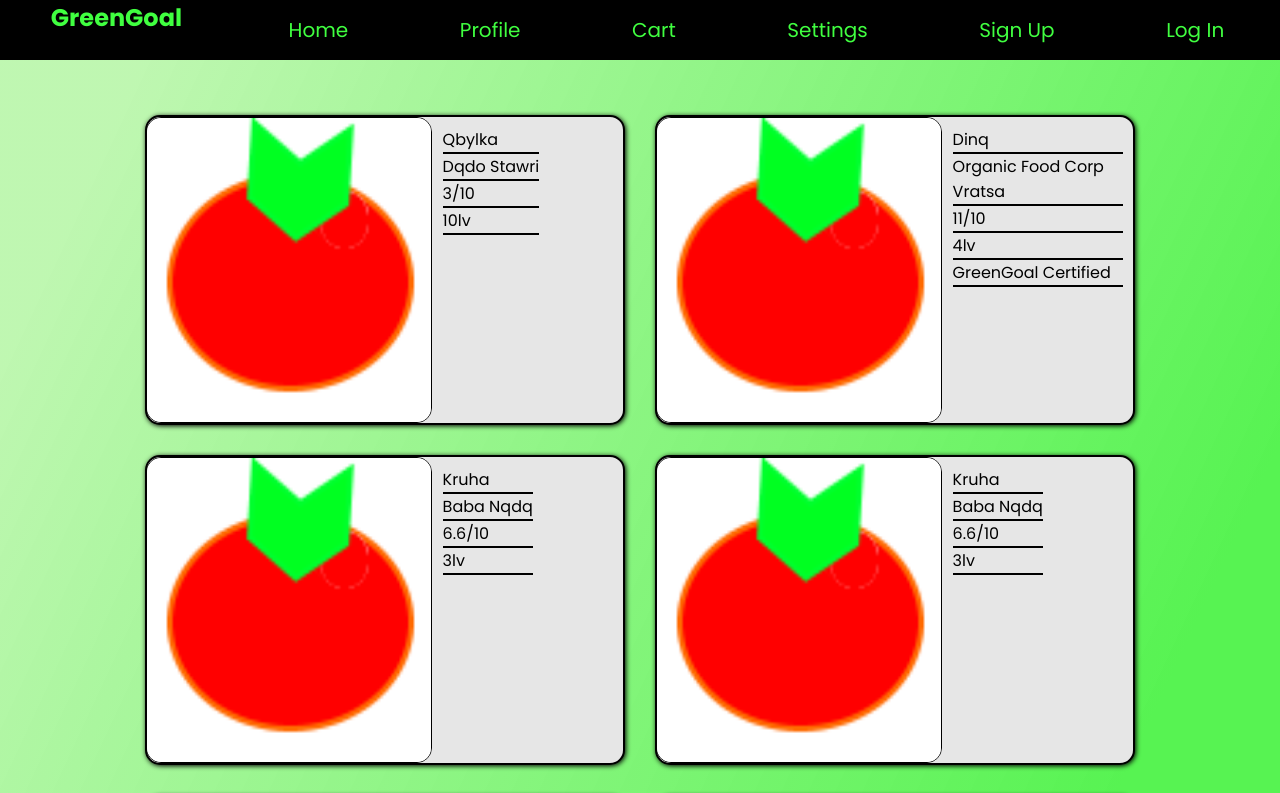
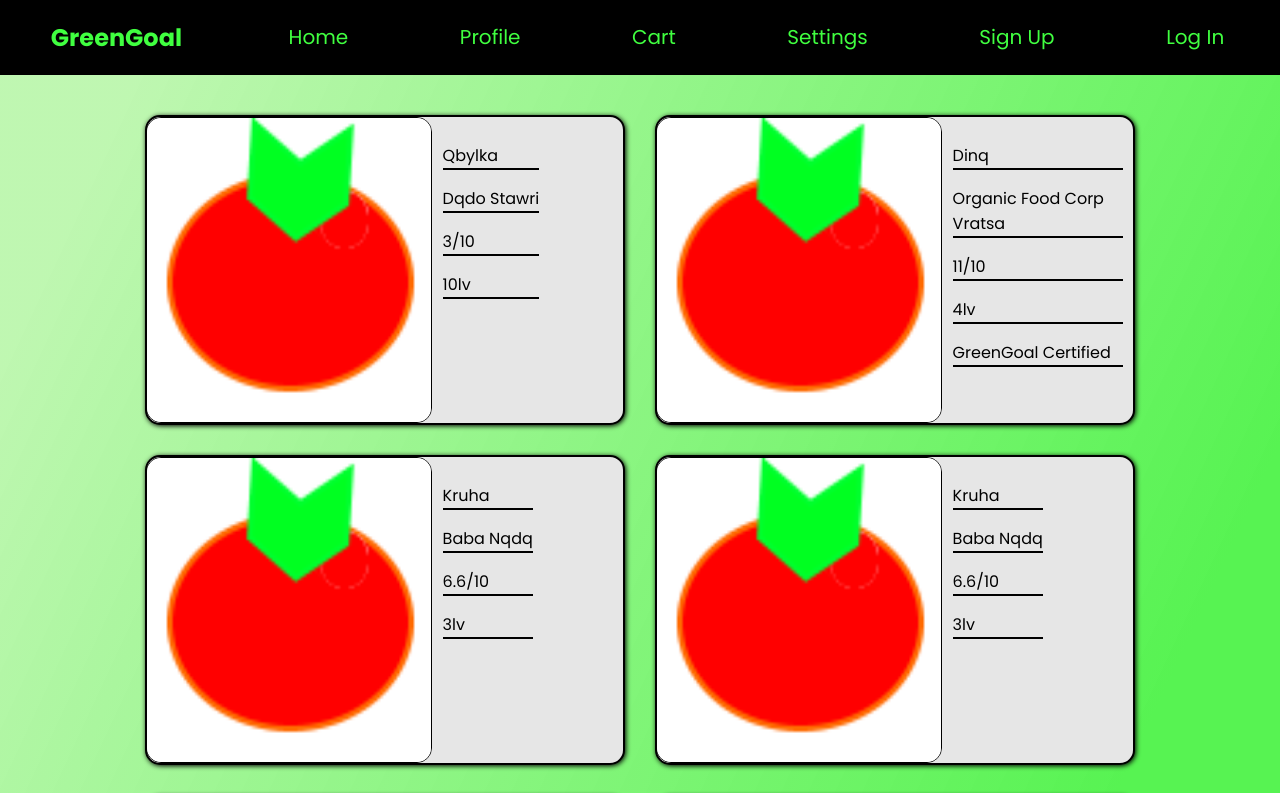
Before and after one commit to ZariProjects/Hack_Tues_GG, a React (Create React App) app in the folder green_goal/: page / in a window 1280 px wide. Shown: the top 793 px of the page. Built offline with nearby package versions, Linux system fonts and the light colour scheme; a web font is replaced by a local one.

Commit message:
Stabilize CSS

```diff
--- a/green_goal/src/containers/Login/Login.css
+++ b/green_goal/src/containers/Login/Login.css
@@ -1,7 +1,5 @@
 @import url('https://fonts.googleapis.com/css?family=Poppins:400,500,600,700&display=swap');
 *{
-  margin: 0;
-  padding: 0;
   outline: none;
   box-sizing: border-box;
   font-family: 'Poppins', sans-serif;
--- a/green_goal/src/store/actions/actionTypes.js
+++ b/green_goal/src/store/actions/actionTypes.js
@@ -1,3 +1,3 @@
-/*export const GET_CARD_START = 'GET_CARD_START';
+export const GET_CARD_START = 'GET_CARD_START';
 export const INIT_CARDS = 'INIT_CARDS';
-export const AUTH_PLACE_HOLDER = 'AUTH_PLACE_HOLDER';*/
+export const AUTH_PLACE_HOLDER = 'AUTH_PLACE_HOLDER';
--- a/green_goal/src/store/actions/auth.js
+++ b/green_goal/src/store/actions/auth.js
@@ -1,7 +1,7 @@
-/*import * as actionTypes from './actionTypes';
+import * as actionTypes from './actionTypes';
 
 export const auth_place_holder = () => {
     return {
         type: actionTypes.AUTH_PLACE_HOLDER
     }
-}*/
+}
--- a/green_goal/src/store/actions/cards.js
+++ b/green_goal/src/store/actions/cards.js
@@ -1,9 +1,9 @@
-/*import cors from 'cors';
-import mongoose from 'mongoose';
+//import cors from 'cors';
+//import mongoose from 'mongoose';
 import * as actionTypes from './actionTypes';
-import express from 'express';
-//import cardRouter from '../routes/cardRoute';
-import axios from 'axios';
+//import express from 'express';
+///import cardRouter from '../routes/cardRoute';
+//import axios from 'axios';
 
 //const app = express();
 
@@ -23,8 +23,8 @@ export const init_cards_start = (cardData) => {
 export const init_cards = () => {
     return {
         type: actionTypes.INIT_CARDS
-    }; /*dispatch => {
-        /*app.use(cors());
+    };}/* dispatch => {
+        app.use(cors());
         app.use(express.json());
         mongoose.connect('mongodb+srv://lacho:lacho123@cluster1.horty.mongodb.net/green_goal_main_db');
         app.use('/', cardRouter)
@@ -50,4 +50,4 @@ export const init_cards = () => {
             useCreateIndex: true
         });
     };
-};*/
+};}}*/
--- a/green_goal/src/store/actions/index.js
+++ b/green_goal/src/store/actions/index.js
@@ -1,4 +1,4 @@
-/*import * as actionTypes from './actionTypes';
+import * as actionTypes from './actionTypes';
 
 export {
     set_cards,
@@ -7,4 +7,4 @@ export {
 
 export {
     auth_place_holder
-}from './auth';*/
+}from './auth';
--- a/green_goal/src/store/reducers/auth.js
+++ b/green_goal/src/store/reducers/auth.js
@@ -1,4 +1,4 @@
-/*import * as actionTypes from '../actions/actionTypes';
+import * as actionTypes from '../actions/actionTypes';
 
 const initialState = {
     auth: {
@@ -16,4 +16,4 @@ export const cardReducer = (state=initialState, action) => {
         default:
             return state
     }
-}*/
+}
--- a/green_goal/src/store/reducers/card.js
+++ b/green_goal/src/store/reducers/card.js
@@ -1,4 +1,4 @@
-/*import * as actionTypes from '../actions/actionTypes';
+import * as actionTypes from '../actions/actionTypes';
 
 
 const initialState = {
@@ -17,4 +17,4 @@ export const cardReducer = (state=initialState, action) => {
         default:
             return state
     }
-}*/
+}
```
